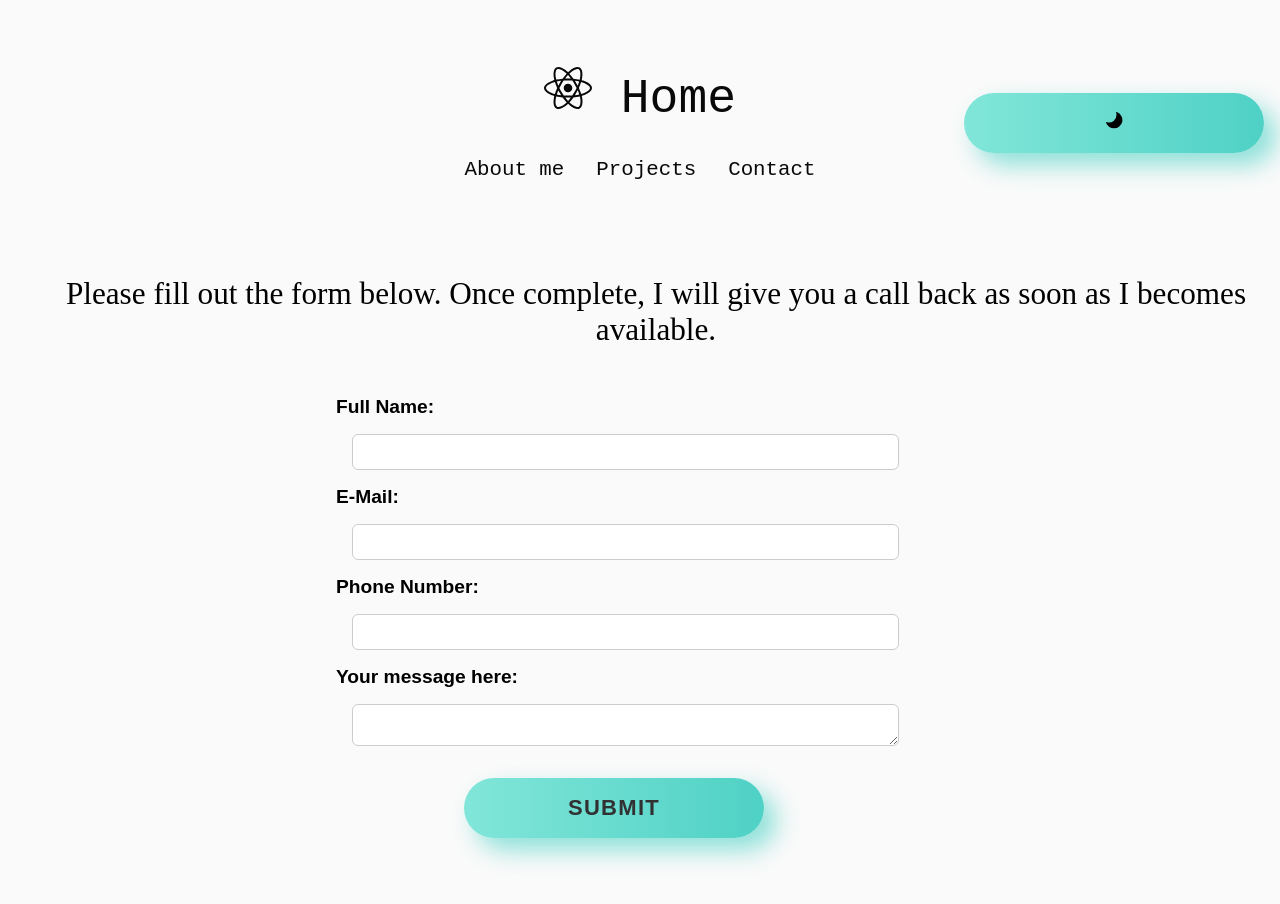
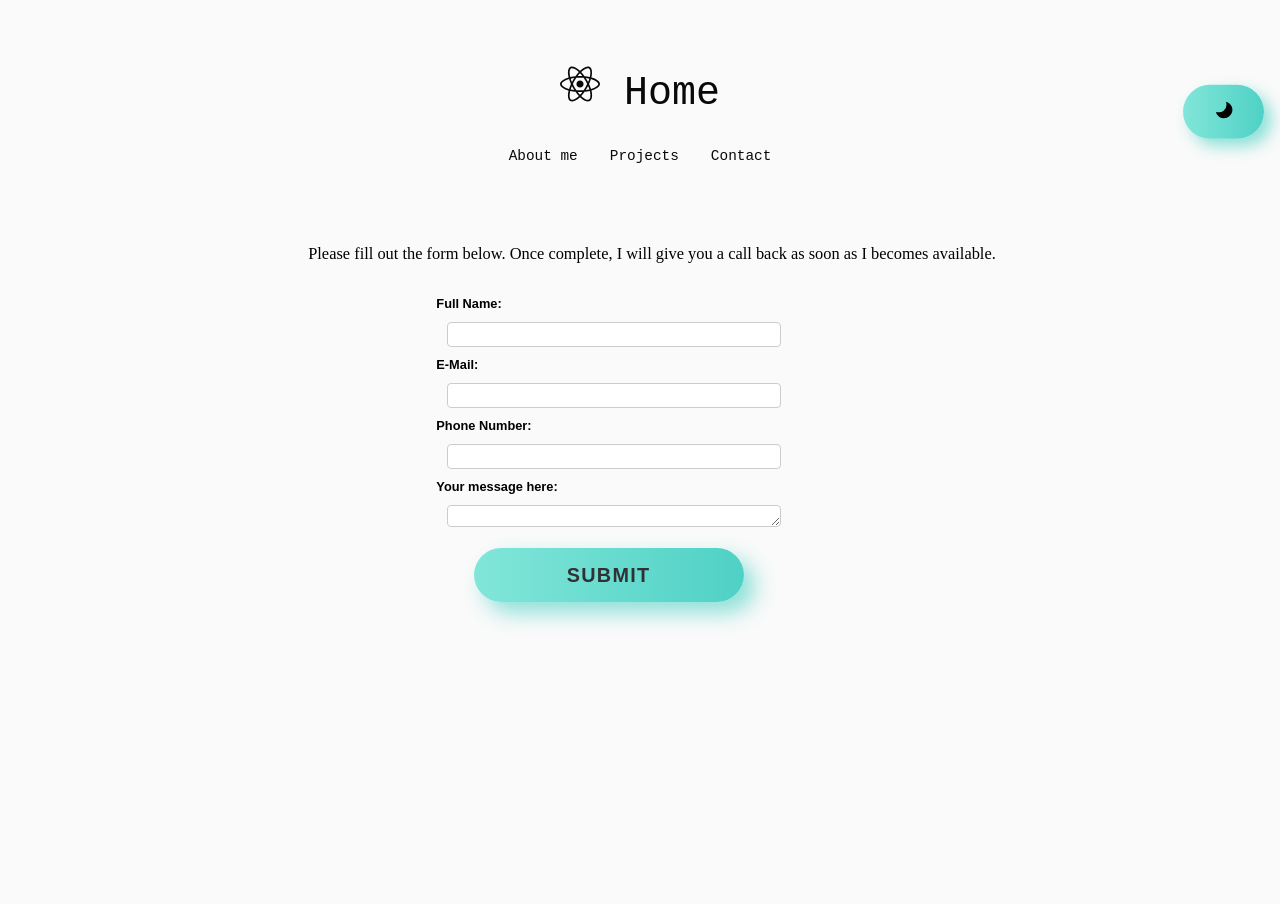
Before and after one commit to KevinWolak/KevinWolak.github.io, a React (Vite) app: page /contact in a window 1280 px wide. Shown: the top 904 px of the page. After the commit the page ends 800 px from the top, so only its background shows below. Built offline with nearby package versions, Linux system fonts and the light colour scheme.

Commit message:
css styling works with 100%

```diff
--- a/package.json
+++ b/package.json
@@ -2,7 +2,7 @@
   "name": "porfolio",
   "private": true,
   "version": "0.0.0",
-  "homepage": "https://kevinwolak.github.io/portfolio",
+  "homepage": "https://KevinWolak.github.io/portfolio",
   "type": "module",
   "scripts": {
     "dev": "vite",
--- a/src/App.css
+++ b/src/App.css
@@ -1,4 +1,4 @@
-:root {
+/* :root {
   --black: #171321;
   --dkblue: #0d314b;
   --plum: #4b0d49;
@@ -57,19 +57,19 @@ a:hover {
 
 .intro .name {
   font-family: var(--mono);
-  font-size: 1rem;
+  font-size: 0.6rem;
 }
 
 .name span {
   font-family: var(--sans);
-  font-size: 4rem;
+  font-size: 3rem;
   color: #46b9ad;
   display: block;
   font-weight: 300;
 }
 
 .intro h2 {
-  font-size: 4rem;
+  font-size: 2rem;
 }
 
 body.dark-mode .name span {
@@ -78,4 +78,4 @@ body.dark-mode .name span {
   color: var(--aqua);
   display: block;
   font-weight: 300;
-}
+} */
--- a/src/NavBar/Navbar.css
+++ b/src/NavBar/Navbar.css
@@ -49,7 +49,7 @@ nav h1 [class*="fa-"] {
 nav a {
   text-decoration: none;
   display: block;
-  font-size: 1.3rem;
+  font-size: 0.9rem;
 }
 
 nav a:hover,
@@ -59,7 +59,7 @@ nav [class*="fa-"]:hover {
 
 .home {
   font-family: var(--mono);
-  font-size: 3rem;
+  font-size: 2.5rem;
 }
 
 .icon-container {
@@ -102,3 +102,54 @@ body.dark-mode nav a:hover,
 nav [class*="fa-"]:hover {
   color: #86fbfb;
 }
+
+.theme-button {
+  min-width: 81px;
+  min-height: 54px;
+  font-size: 19.8px;
+  font-family: "Nunito", sans-serif;
+  text-transform: uppercase;
+  letter-spacing: 1.3px;
+  font-weight: 700;
+  color: #313133;
+  background: #4fd1c5;
+  background: linear-gradient(
+    90deg,
+    rgba(129, 230, 217, 1) 0%,
+    rgba(79, 209, 197, 1) 100%
+  );
+  border: none;
+  border-radius: 1000px;
+  box-shadow: 7.56px 7.56px 15.12px rgba(79, 209, 197, 0.64);
+  transition: all 0.3s ease-in-out 0s;
+  cursor: pointer;
+  outline: none;
+  position: relative;
+  padding: 9px;
+}
+
+.theme-button::before {
+  content: "";
+  border-radius: 1000px;
+  min-width: calc(81px + 7.56px);
+  min-height: calc(54px + 7.56px);
+  border: 3.78px solid #00ffcb;
+  box-shadow: 0 0 37.8px rgba(0, 255, 203, 0.64);
+  position: absolute;
+  top: 50%;
+  left: 50%;
+  transform: translate(-50%, -50%);
+  opacity: 0;
+  transition: all 0.3s ease-in-out 0s;
+}
+
+.theme-button:hover,
+.theme-button:focus {
+  color: #000000;
+  transform: translateY(-6px);
+}
+
+.theme-button:hover::before,
+.theme-button:focus::before {
+  opacity: 1;
+}
--- a/src/NavBar/Navbar.jsx
+++ b/src/NavBar/Navbar.jsx
@@ -31,7 +31,7 @@ const Navbar = () => {
     ) {
       document.body.classList.remove("dark-mode");
     }
-  }, [darkThemeEnabled]);
+  }, [darkThemeEnabled, localStorage]);
   return (
     <nav id="nav">
       <ul>
@@ -42,7 +42,11 @@ const Navbar = () => {
         <CustomLink to="/project"> Projects </CustomLink>
         <CustomLink to="/contact"> Contact </CustomLink>
       </ul>
-      <button className="button" id="dark-mode-toggle" onClick={toggleTheme}>
+      <button
+        className="theme-button"
+        id="dark-mode-toggle"
+        onClick={toggleTheme}
+      >
         <div>
           <svg
             width="20"
--- a/src/components/Home.css
+++ b/src/components/Home.css
@@ -1,8 +1,81 @@
+:root {
+  --black: #171321;
+  --dkblue: #0d314b;
+  --plum: #4b0d49;
+  --hotmag: #ff17e4;
+  --magenta: #e310cb;
+  --aqua: #86fbfb;
+  --white: #f7f8fa;
+  --font-size: 1.3rem;
+  --mono: "Oxygen mono", monospace;
+  --sans: Oxygen, sans-serif;
+}
+
+html {
+  box-sizing: border-box;
+}
+*,
+*::before,
+*::after {
+  box-sizing: inherit;
+}
+
+body {
+  padding: 0;
+  margin: 0;
+  font-family: var(--sans);
+  background-color: var(--black);
+  color: var(--white);
+  font-size: var(--font-size);
+}
+h1,
+h2,
+h3 {
+  margin: 0;
+}
+a:hover {
+  color: var(--hotmag);
+  text-decoration: none;
+}
+
+.intro {
+  padding-bottom: 10rem;
+}
+
+.intro p {
+  font-size: 0.7rem;
+  line-height: 1.5;
+}
+
+.intro .name {
+  font-family: var(--mono);
+  font-size: 0.6rem;
+}
+.name span {
+  font-family: var(--sans);
+  font-size: 4rem;
+  color: #46b9ad;
+  display: block;
+  font-weight: 300;
+}
+
+.intro h2 {
+  font-size: 2rem;
+}
+
+body.dark-mode .name span {
+  font-family: var(--sans);
+  font-size: 4rem;
+  color: var(--aqua);
+  display: block;
+  font-weight: 300;
+}
+
 img {
-  width: 500;
-  height: 600px;
-
+  width: 800px;
+  height: 400px;
   float: right;
+  margin-top: -4%;
 }
 .loader {
   font-size: 100px;
@@ -23,10 +96,10 @@ img {
 }
 
 .button {
-  min-width: 300px;
-  min-height: 60px;
+  min-width: 270px;
+  min-height: 54px;
+  font-size: 19.8px;
   font-family: "Nunito", sans-serif;
-  font-size: 22px;
   text-transform: uppercase;
   letter-spacing: 1.3px;
   font-weight: 700;
@@ -39,36 +112,21 @@ img {
   );
   border: none;
   border-radius: 1000px;
-  box-shadow: 12px 12px 24px rgba(79, 209, 197, 0.64);
+  box-shadow: 10.8px 10.8px 21.6px rgba(79, 209, 197, 0.64);
   transition: all 0.3s ease-in-out 0s;
   cursor: pointer;
   outline: none;
   position: relative;
-  padding: 10px;
+  padding: 9px;
 }
 
 .button::before {
   content: "";
   border-radius: 1000px;
-  min-width: calc(300px + 12px);
-  min-height: calc(60px + 12px);
-  border: 6px solid #00ffcb;
-  box-shadow: 0 0 60px rgba(0, 255, 203, 0.64);
-  position: absolute;
-  top: 50%;
-  left: 50%;
-  transform: translate(-50%, -50%);
-  opacity: 0;
-  transition: all 0.3s ease-in-out 0s;
-}
-
-.button::before {
-  content: "";
-  border-radius: 1000px;
-  min-width: calc(300px + 12px);
-  min-height: calc(60px + 12px);
-  border: 6px solid #00ffcb;
-  box-shadow: 0 0 60px rgba(0, 255, 203, 0.64);
+  min-width: calc(270px + 10.8px);
+  min-height: calc(54px + 10.8px);
+  border: 5.4px solid #00ffcb;
+  box-shadow: 0 0 54px rgba(0, 255, 203, 0.64);
   position: absolute;
   top: 50%;
   left: 50%;
@@ -98,7 +156,7 @@ img {
 
 #modal a {
   display: inline-block;
-  margin-right: 15px;
+  margin-right: 10px;
   text-decoration: none;
 }
 
@@ -121,16 +179,16 @@ img {
 
 #modal > div {
   background-color: #171321;
-  max-width: 1000px;
-  padding: 15px;
+  max-width: 667px;
+  padding: 10px;
   text-align: center;
-  border-radius: 30px;
+  border-radius: 20px;
   background: linear-gradient(135deg, #00feba, #5b5481);
 }
 
 #modal .buttons button {
   display: inline-block;
-  margin-right: 15px;
+  margin-right: 10px;
 }
 
 .temp {
@@ -141,36 +199,8 @@ h2 {
   margin: 0.5rem;
   font-family: "Anton";
 }
-@media (max-width: 767px) {
-  .button {
-    min-width: 250px;
-    min-height: 50px;
-    font-size: 18px;
-  }
 
-  .loading-pane {
-    padding: 10px;
-  }
-
-  .button::before {
-    min-width: calc(250px + 6px);
-    min-height: calc(50px + 6px);
-  }
+.weatherImage {
+  width: 400px;
+  height: 300px;
 }
-
-@media (min-width: 768px) {
-  .button {
-    min-width: 300px;
-    min-height: 60px;
-    font-size: 22px;
-  }
-
-  .loading-pane {
-    padding: 15px;
-  }
-
-  .button::before {
-    min-width: calc(300px + 12px);
-    min-height: calc(60px + 12px);
-  }
-}
--- a/src/pages/About.css
+++ b/src/pages/About.css
@@ -6,26 +6,26 @@
   --magenta: #e310cb;
   --aqua: #86fbfb;
   --white: #f7f8fa;
-  --font-size: 1.3rem;
+  --font-size: 1.025rem;
   --mono: "Oxygen mono", monospace;
   --sans: Oxygen, sans-serif;
 }
 .container {
   margin-left: auto;
   margin-right: auto;
-  width: 55rem;
-  height: 70rem;
-  border: 2px solid;
-  padding: 20px;
+  width: 41.25rem;
+  height: 54.5rem;
+  border: 3px solid;
+  padding: 15px; /* 20px / 1.25 = 15px */
   background-color: rgb(255, 255, 255);
 }
 
 p {
-  margin-left: 2rem;
+  margin-left: 1.5rem;
 }
 
 .arrayContainer {
-  margin-left: 3.5rem;
+  margin-left: 2.625rem;
 }
 
 .detial:hover {
@@ -38,53 +38,48 @@ p {
 }
 
 .wrapper {
-  margin-left: 49rem;
+  margin-left: 36rem;
   display: flex;
   min-height: 1vh;
   background: #fafafa;
 }
 .wrapper .dynamic-txts {
   text-align: center;
-  margin-left: 15px;
-  height: 90px;
-  line-height: 90px;
+  margin-left: 11.25px;
+  height: 67.5px;
+  line-height: 67.5px;
   overflow: hidden;
 }
 .dynamic-txts li {
   text-align: center;
   list-style: none;
-  /* color: var(--aqua); */
   color: #fc6d6d;
-  font-size: 60px;
+  font-size: 45px;
   font-weight: 500;
   position: relative;
   top: 0;
-  animation: slide 12s steps(4) infinite;
+  animation: slide 9s steps(4) infinite;
 }
 @keyframes slide {
   100% {
-    top: -360px;
+    top: -270px;
   }
 }
-.dynamic-txts li span {
-  position: relative;
-  margin: 5px 0;
-  line-height: 90px;
-}
+
 .dynamic-txts li span::after {
   content: "";
   position: absolute;
   left: 0;
-  height: 130%;
+  height: 100%;
   width: 100%;
   background: #fafafa;
-  border-left: 2px solid #fc6d6d;
-  animation: typing 3s steps(10) infinite;
+  border-left: 1.5px solid #fc6d6d;
+  animation: typing 2.25s steps(10) infinite;
 }
 @keyframes typing {
-  40%,
-  60% {
-    left: calc(100% + 30px);
+  90%,
+  100% {
+    left: calc(100% + 100px);
   }
   100% {
     left: 0;
@@ -92,27 +87,27 @@ p {
 }
 
 .languages {
-  margin-left: 4rem;
+  margin-left: 3rem;
 }
 
 .indentation {
-  margin-right: 6rem;
+  margin-right: 4.5rem;
 }
 
 body.dark-mode .dynamic-txts li span::after {
   content: "";
   position: absolute;
   left: 0;
-  height: 130%;
+  height: 97.5%;
   width: 100%;
   background: #171321;
-  border-left: 2px solid #fc6d6d;
-  animation: typing 3s steps(10) infinite;
+  border-left: 1.5px solid #fc6d6d;
+  animation: typing 2.25s steps(10) infinite;
 }
 @keyframes typing {
   40%,
   60% {
-    left: calc(100% + 30px);
+    left: calc(100% + 22.5px);
   }
   100% {
     left: 0;
@@ -120,18 +115,17 @@ body.dark-mode .dynamic-txts li span::after {
 }
 
 body.dark-mode .wrapper {
-  margin-left: 49rem;
+  margin-left: 36.75rem;
   display: flex;
   min-height: 1vh;
   background: #171321;
 }
-
 body.dark-mode .container {
   margin-left: auto;
   margin-right: auto;
-  width: 55rem;
-  height: 70rem;
-  border: 2px solid;
-  padding: 20px;
+  width: 41.25rem;
+  height: 54.5rem;
+  border: 3px solid;
+  padding: 15px; /* 20px / 1.25 = 15px */
   background-color: rgb(0, 0, 0);
 }
--- a/src/pages/ContactPage.css
+++ b/src/pages/ContactPage.css
@@ -1,27 +1,27 @@
 .contactForm {
-  width: 40rem;
-  height: 40rem;
+  width: 26.8rem;
+  height: 26.8rem;
   margin-left: auto;
   margin-right: auto;
-  margin-top: 3rem;
+  margin-top: 2rem;
 }
 
 label {
   display: block;
-  margin: 1rem;
+  margin: 0.67rem;
   color: rgb(0, 0, 0);
-  font-size: 1.2rem;
+  font-size: 0.8rem;
   font-weight: bold;
 }
 
 input[type="text"] {
   display: block;
-  width: 90%;
-  padding: 0.5rem;
-  margin: 1rem;
-  border-radius: 6px;
-  border: 1px solid #ccc;
-  font-size: 1rem;
+  width: 82%;
+  padding: 0.33rem;
+  margin: 0.67rem;
+  border-radius: 4px;
+  border: 0.67px solid #ccc;
+  font-size: 0.67rem;
 }
 
 input[type="text"]:focus {
@@ -30,34 +30,36 @@ input[type="text"]:focus {
 }
 
 .sub {
-  margin-top: 1rem;
-  margin-left: 9rem;
+  margin-top: 0.67rem;
+  margin-left: 3rem;
 }
 
 .input-large {
   padding-top: 0;
   padding-left: 0;
-  line-height: 1em;
+  line-height: 0.67em;
 }
+
 .formInfo {
   text-align: center;
   font-family: "PT Serif ";
-  font-size: 1.5em;
+  font-size: 1em;
 }
+
 textarea {
   display: block;
-  width: 90%;
-  padding: 0.5rem;
-  margin: 1rem;
-  border-radius: 6px;
-  border: 1px solid #ccc;
-  font-size: 1rem;
+  width: 82%;
+  padding: 0.33rem;
+  margin: 0.67rem;
+  border-radius: 4px;
+  border: 0.67px solid #ccc;
+  font-size: 0.67rem;
 }
 
 body.dark-mode label {
   display: block;
-  margin: 1rem;
+  margin: 0.67rem;
   color: rgb(255, 255, 255);
-  font-size: 1.2rem;
+  font-size: 0.8rem;
   font-weight: bold;
 }
--- a/src/pages/Project.jsx
+++ b/src/pages/Project.jsx
@@ -1,6 +1,6 @@
 import "./Project.css";
 import academy from "../img/academy.png";
-import fitforyou from "../img/fitForYou.png";
+import fitforyou from "../img/fitforyou.png";
 import gitlogo from "../img/github-mark.png";
 
 const Project = () => {
```
Also changed, not shown: src/components/Home.jsx (+7 -7 lines), src/pages/Project.css (+46 -29 lines), src/img/fitForYou.png.
